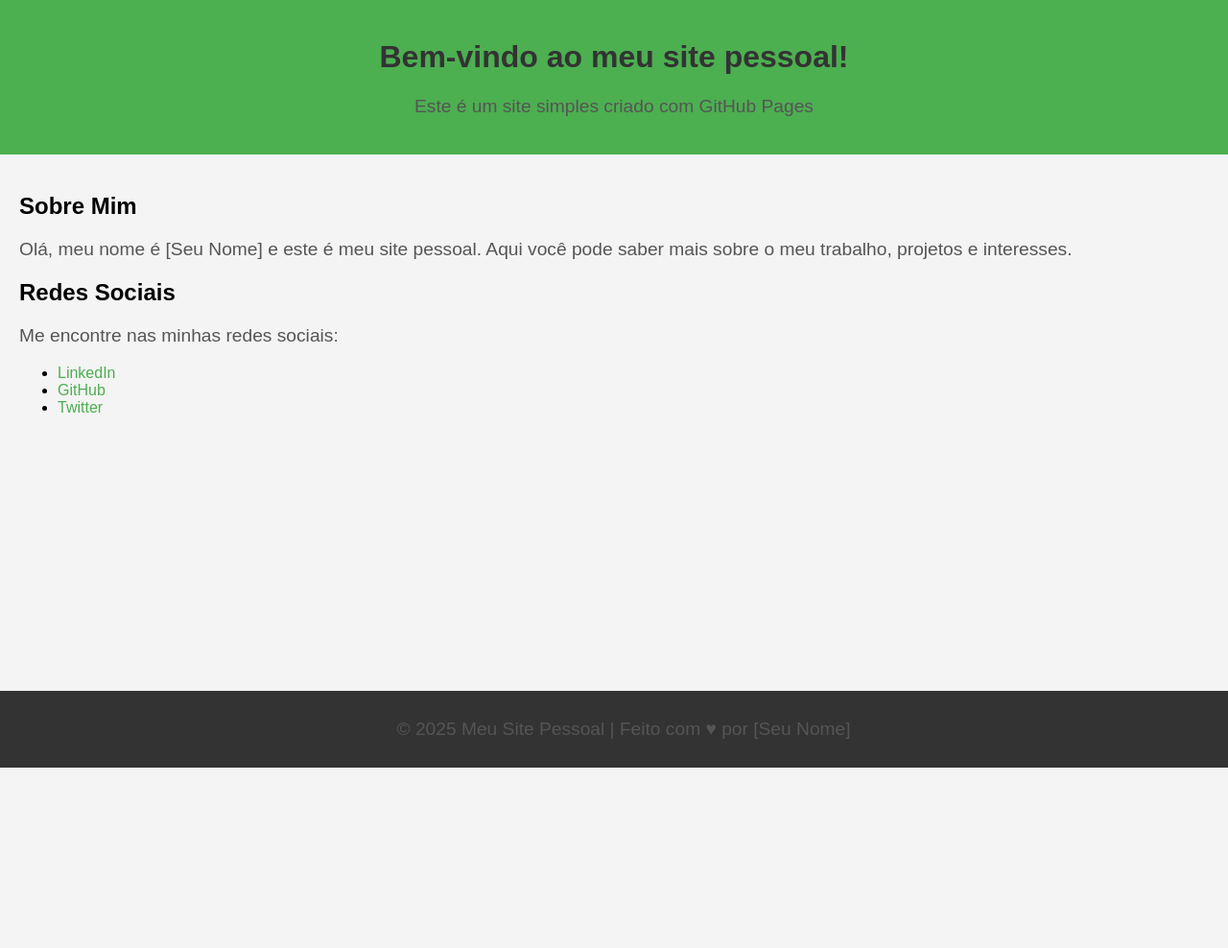
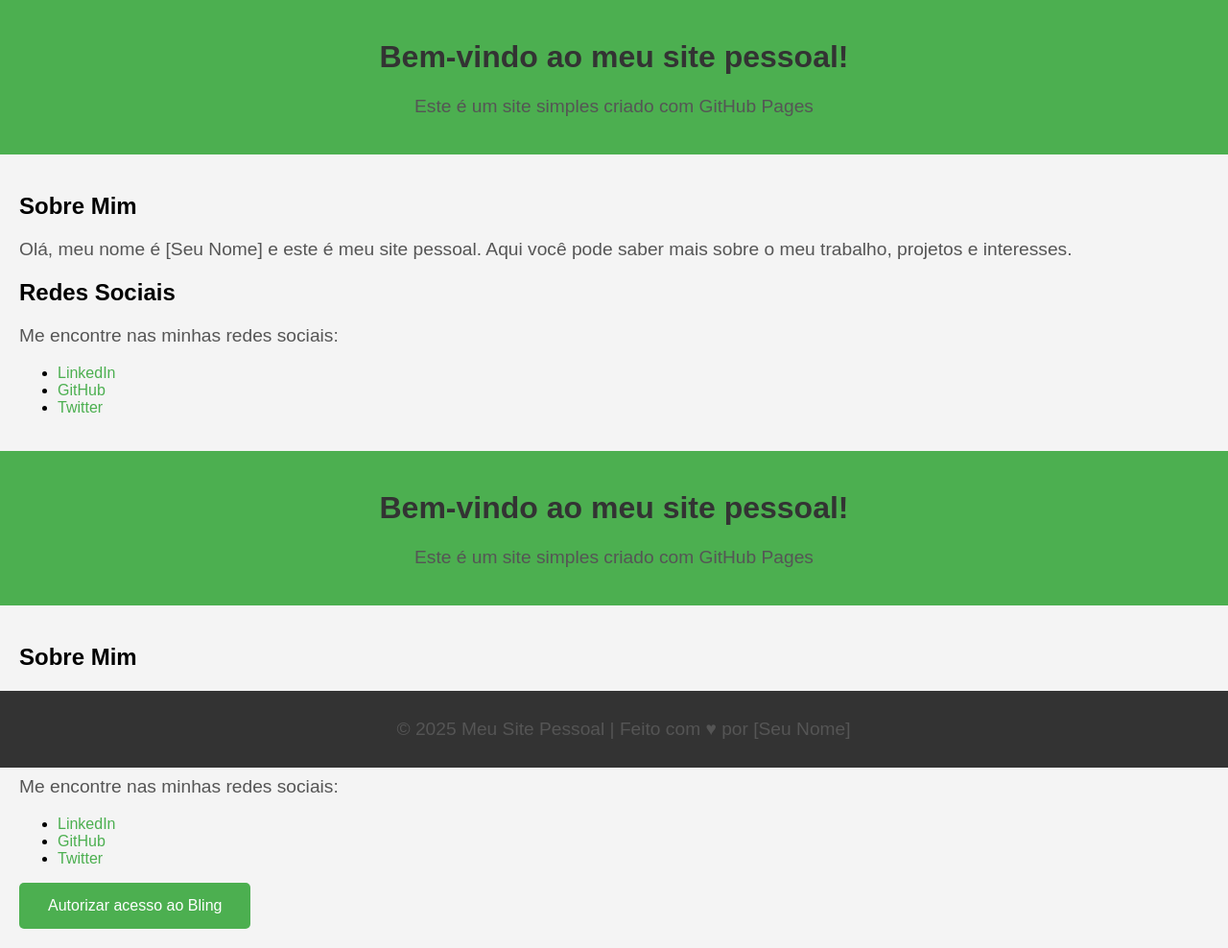
Before and after one commit to Emanoeljhh/-username.github.io, a plain HTML site: page index.html in a window 1280 px wide. Shown: the whole page at 96% size. Before the commit the page ends 800 px from the top, so only its background shows below. Drawn offline with Linux system fonts and the light colour scheme.

Commit message:
Update index.html
Adicionei um link de url, e adicionei uns botões..

```diff
--- a/index.html
+++ b/index.html
@@ -82,3 +82,92 @@
 </body>
 
 </html>
+<!DOCTYPE html>
+<html lang="pt-br">
+<head>
+    <meta charset="UTF-8">
+    <meta name="viewport" content="width=device-width, initial-scale=1.0">
+    <meta http-equiv="X-UA-Compatible" content="ie=edge">
+    <title>Meu Site Pessoal</title>
+    <style>
+        body {
+            font-family: Arial, sans-serif;
+            background-color: #f4f4f4;
+            margin: 0;
+            padding: 0;
+        }
+        header {
+            background-color: #4CAF50;
+            color: white;
+            padding: 20px;
+            text-align: center;
+        }
+        main {
+            padding: 20px;
+        }
+        h1 {
+            color: #333;
+        }
+        p {
+            font-size: 1.2em;
+            color: #555;
+        }
+        footer {
+            background-color: #333;
+            color: white;
+            text-align: center;
+            padding: 10px;
+            position: fixed;
+            width: 100%;
+            bottom: 0;
+        }
+        a {
+            color: #4CAF50;
+            text-decoration: none;
+        }
+        a:hover {
+            text-decoration: underline;
+        }
+        .btn-autorizar {
+            background-color: #4CAF50;
+            color: white;
+            padding: 15px 30px;
+            text-align: center;
+            display: inline-block;
+            font-size: 16px;
+            cursor: pointer;
+            border-radius: 5px;
+            text-decoration: none;
+        }
+        .btn-autorizar:hover {
+            background-color: #45a049;
+        }
+    </style>
+</head>
+<body>
+    <header>
+        <h1>Bem-vindo ao meu site pessoal!</h1>
+        <p>Este é um site simples criado com GitHub Pages</p>
+    </header>
+
+    <main>
+        <h2>Sobre Mim</h2>
+        <p>Olá, meu nome é [Emanoel] e este é meu site pessoal. Aqui você pode saber mais sobre o meu trabalho, projetos e interesses.</p>
+
+        <h2>Redes Sociais</h2>
+        <p>Me encontre nas minhas redes sociais:</p>
+        <ul>
+            <li><a href="https://www.linkedin.com/in/seunome" target="_blank">LinkedIn</a></li>
+            <li><a href="https://github.com/seunome" target="_blank">GitHub</a></li>
+            <li><a href="https://twitter.com/seunome" target="_blank">Twitter</a></li>
+        </ul>
+
+        <!-- Link de Autorização para o Bling -->
+        <a href="https://bling.com.br/Api/Authentication/Authorize?client_id=6e3f728c5984f16f47b61295151f2edb05aa788d&redirect_uri=https://emanoeljhh.github.io/&response_type=code&scope=produto,pedido,cliente" class="btn-autorizar">Autorizar acesso ao Bling</a>
+    </main>
+
+    <footer>
+        <p>&copy; 2025 Meu Site Pessoal | Feito com ♥ por [Seu Nome]</p>
+    </footer>
+</body>
+</html>
```
